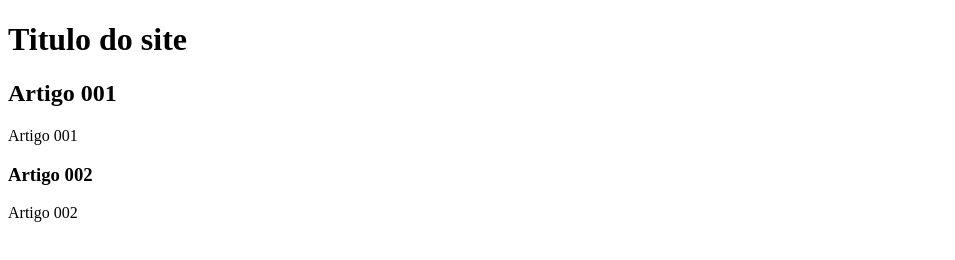
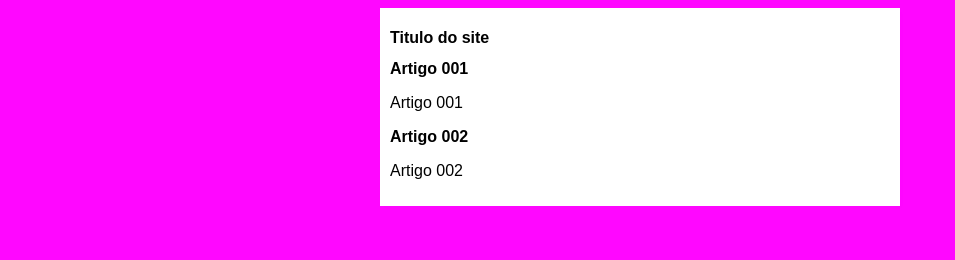
Before and after one commit to GmStarof/Projeto-Site, a plain HTML site: page Index.html in a window 1280 px wide. Shown: the whole page, without its empty margins (0-955 px from the left). Drawn offline with Linux system fonts and the light colour scheme.

Commit message:
design iniciado

```diff
--- a/Index.html
+++ b/Index.html
@@ -5,6 +5,7 @@
     <meta http-equiv="X-UA-Compatible" content="IE=edge">
     <meta name="viewport" content="width=device-width, initial-scale=1.0">
     <title>Titulo do Site</title>
+    <link rel="stylesheet" href="estilo/style.css">
 </head>
 <body>
   <main>
--- /dev/null
+++ b/estilo/style.css
@@ -0,0 +1,15 @@
+*{
+    font-family: Arial, Helvetica, sans-serif;
+    font-size: 16px
+}
+body{
+    background-color: rgb(255, 7, 255);
+
+}
+main{
+    background-color: white;
+    width: 500px;
+    margin: auto;
+    padding: 10px;
+    box-shadow: 3px 3px 5px rgba(0, 0, 0, 0.007);
+}
```
